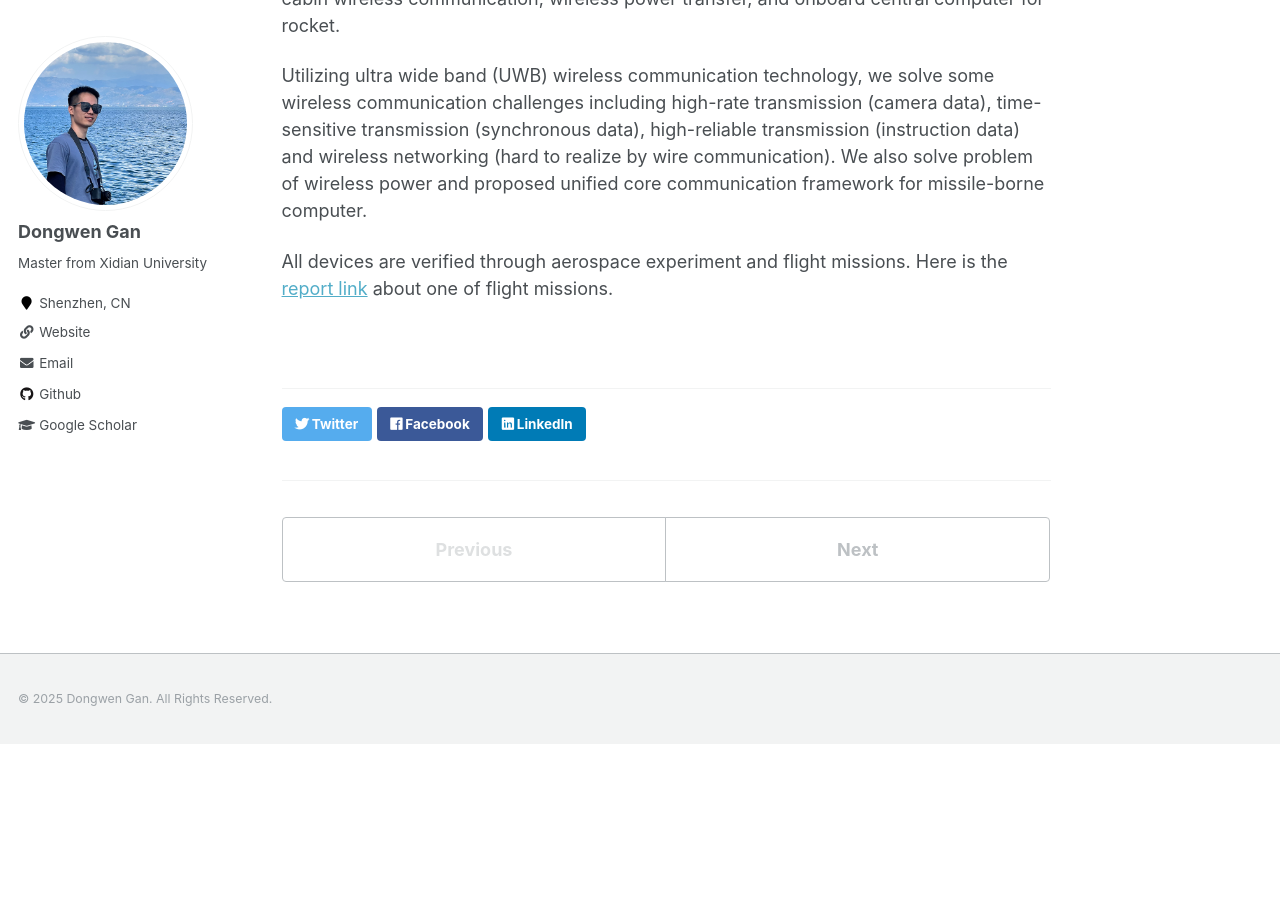
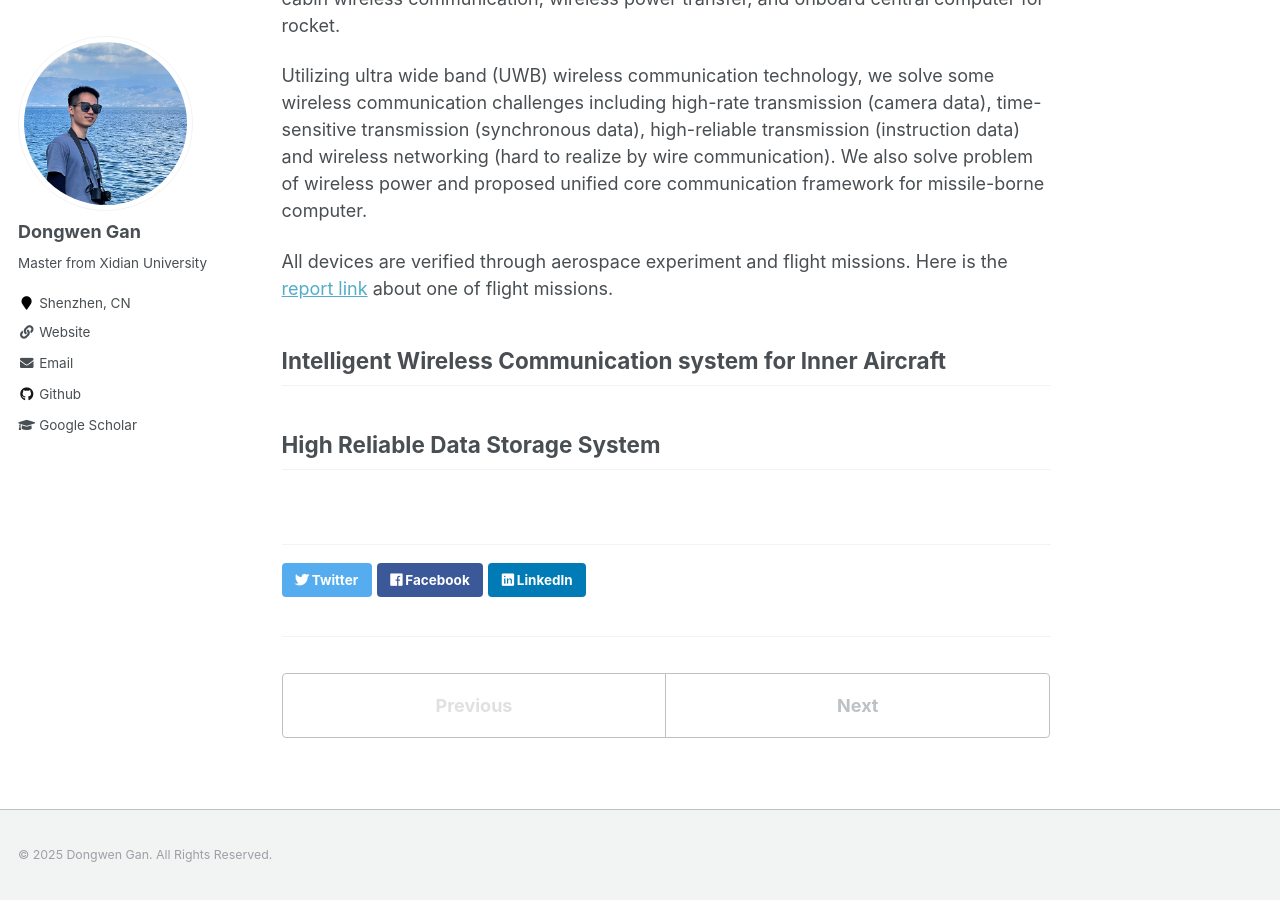
Before and after one commit to dwgan/page, a Jekyll site: the page built from _research/communication.md, in a window 1280 px wide and 900 px high, scrolled down 696 px. Built offline with Jekyll 4.4.1, drawn with Linux system fonts in a browser that asks for light colours; comment, search, counter and statistics services are not loaded; before the commit the page ends 1440 px from its top, so only the background shows below that.

Commit message:
update communication

```diff
--- a/_research/communication.md
+++ b/_research/communication.md
@@ -1,12 +1,14 @@
 ---
 title: "Intelligent Communication"
-excerpt: UWB-based wireless communication system, high-reliable hardware design
+excerpt: High-reliable data storage, UWB-based wireless communication system
 layout: single
 classes: wide
 order: 3
 ---
 
 This is engineering research direction that targeting to solve existing engineering problems and provide services for research institutions and enterprises.
+
+
 
 ## Intelligent Communication System for Aircraft
 
@@ -19,3 +21,9 @@ Aim to empowering the next generation of intelligent aircraft communication syst
 Utilizing ultra wide band (UWB) wireless communication technology, we solve some wireless communication challenges including high-rate transmission (camera data), time-sensitive transmission (synchronous data), high-reliable transmission (instruction data) and wireless networking (hard to realize by wire communication). We also solve problem of wireless power and proposed unified core communication framework for missile-borne computer.
 
 All devices are verified through aerospace experiment and flight missions. Here is the [report link](https://www.guancha.cn/industry-science/2022_01_24_623388.shtml) about one of flight missions.
+
+## Intelligent Wireless Communication system for Inner Aircraft
+
+
+
+## High Reliable Data Storage System
```
